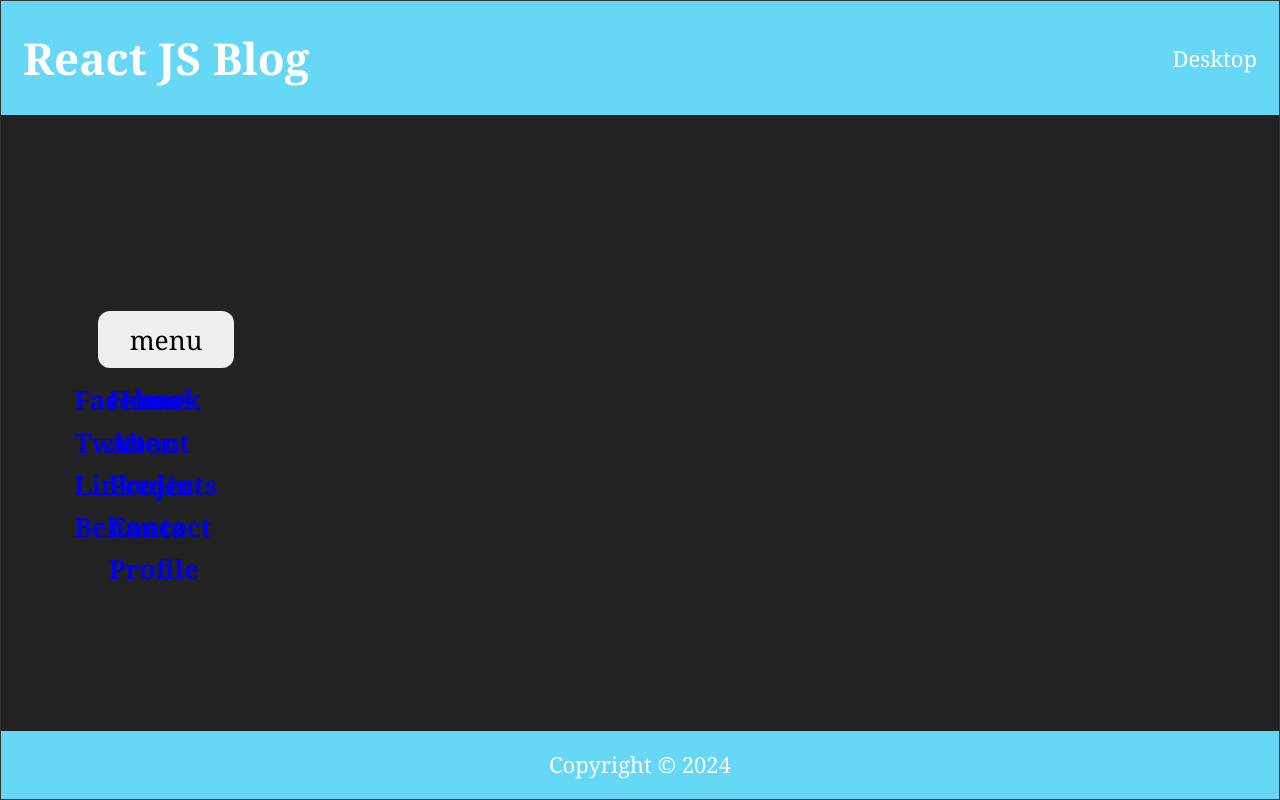
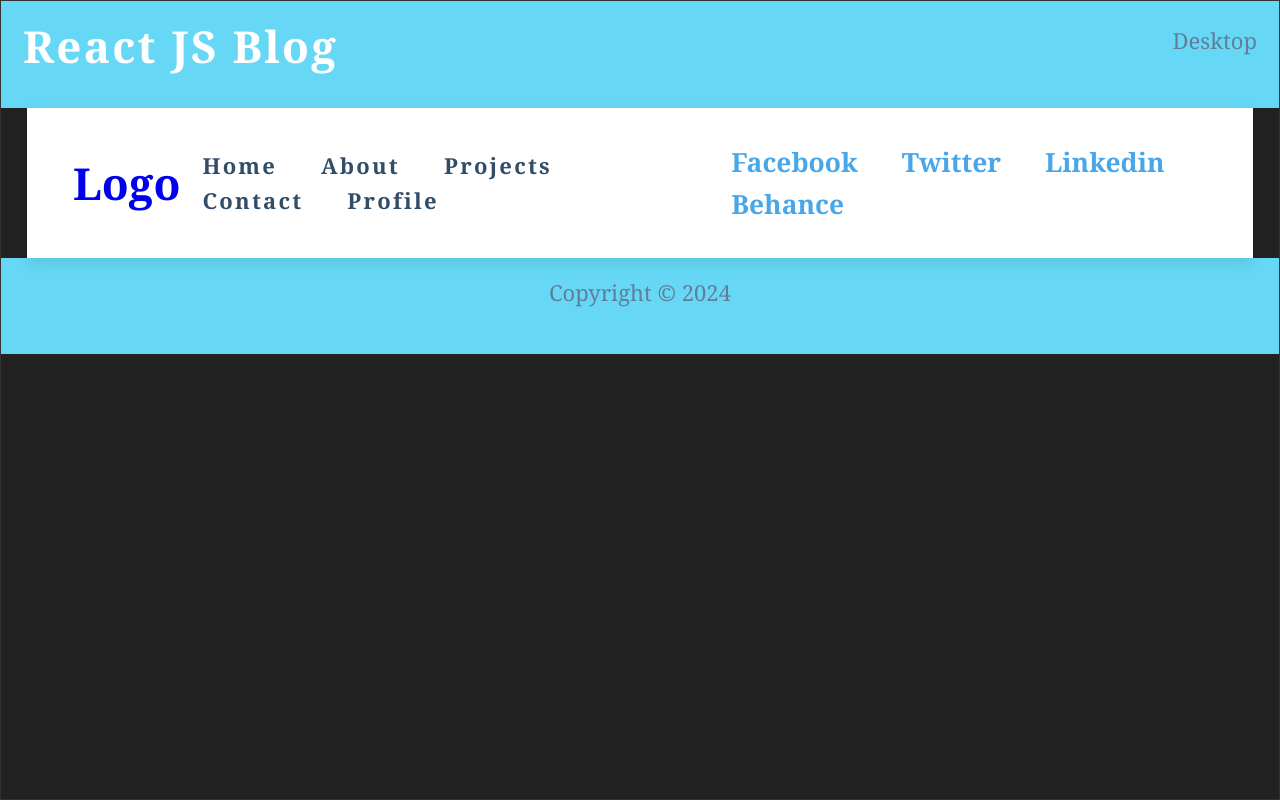
Before and after one commit to Jogata/SoftUni-React-Project, a React (Vite) app in the folder client/: page / in a window 1280 px wide. Built offline with nearby package versions, Linux system fonts and the light colour scheme; a web font is replaced by a local one.

Commit message:
navigation - css

```diff
--- a/client/public/styles.css
+++ b/client/public/styles.css
@@ -1051,3 +1051,232 @@ body {
   font-family: inherit;
   border: 1px solid grey;
 }
+
+.body {
+  /* dark shades of primary color*/
+  --clr-primary-1: hsl(205, 86%, 17%);
+  --clr-primary-2: hsl(205, 77%, 27%);
+  --clr-primary-3: hsl(205, 72%, 37%);
+  --clr-primary-4: hsl(205, 63%, 48%);
+  /* primary/main color */
+  --clr-primary-5: hsl(205, 78%, 60%);
+  /* lighter shades of primary color */
+  --clr-primary-6: hsl(205, 89%, 70%);
+  --clr-primary-7: hsl(205, 90%, 76%);
+  --clr-primary-8: hsl(205, 86%, 81%);
+  --clr-primary-9: hsl(205, 90%, 88%);
+  --clr-primary-10: hsl(205, 100%, 96%);
+  /* darkest grey - used for headings */
+  --clr-grey-1: hsl(209, 61%, 16%);
+  --clr-grey-2: hsl(211, 39%, 23%);
+  --clr-grey-3: hsl(209, 34%, 30%);
+  --clr-grey-4: hsl(209, 28%, 39%);
+  /* grey used for paragraphs */
+  --clr-grey-5: hsl(210, 22%, 49%);
+  --clr-grey-6: hsl(209, 23%, 60%);
+  --clr-grey-7: hsl(211, 27%, 70%);
+  --clr-grey-8: hsl(210, 31%, 80%);
+  --clr-grey-9: hsl(212, 33%, 89%);
+  --clr-grey-10: hsl(210, 36%, 96%);
+  --clr-white: #fff;
+  --clr-red-dark: hsl(360, 67%, 44%);
+  --clr-red-light: hsl(360, 71%, 66%);
+  --clr-green-dark: hsl(125, 67%, 44%);
+  --clr-green-light: hsl(125, 71%, 66%);
+  --clr-black: #222;
+  --transition: all 0.3s linear;
+  --spacing: 0.1rem;
+  --radius: 0.25rem;
+  --light-shadow: 0 5px 15px rgba(0, 0, 0, 0.1);
+  --dark-shadow: 0 5px 15px rgba(0, 0, 0, 0.2);
+  --max-width: 1170px;
+  --fixed-width: 620px;
+}
+
+body {
+  color: var(--clr-grey-1);
+  font-size: 0.875rem;
+  line-height: 1.5;
+  background-color: var(--clr-grey-10);
+}
+
+h1,
+h2,
+h3,
+h4 {
+  margin-bottom: 0.75rem;
+  line-height: 1.25;
+  text-transform: capitalize;
+  letter-spacing: var(--spacing);
+}
+h1 {
+  font-size: 3rem;
+}
+h2 {
+  font-size: 2rem;
+}
+h3 {
+  font-size: 1.25rem;
+}
+h4 {
+  font-size: 0.875rem;
+}
+
+p {
+  margin-bottom: 1.25rem;
+  color: var(--clr-grey-5);
+}
+
+@media screen and (min-width: 800px) {
+  body {
+    font-size: 1rem;
+  }
+  h1 {
+    font-size: 4rem;
+  }
+  h2 {
+    font-size: 2.5rem;
+  }
+  h3 {
+    font-size: 1.75rem;
+  }
+  h4 {
+    font-size: 1rem;
+  }
+  h1,
+  h2,
+  h3,
+  h4 {
+    line-height: 1;
+  }
+}
+
+.section {
+  width: 90vw;
+  max-width: var(--max-width);
+  margin: 0 auto;
+}
+
+@media screen and (min-width: 992px) {
+  .section {
+    width: 95vw;
+  }
+}
+
+.body div {
+  width: auto;
+  max-width: 3000px;
+  margin: 0;
+}
+
+.nav {
+  width: 96%;
+  max-width: 3000px;
+  margin: 0 auto;
+  background-color: var(--clr-white);
+  box-shadow: var(--light-shadow);
+}
+
+.nav-header {
+  /* width: auto; */
+  padding: 1rem;
+  display: flex;
+  align-items: center;
+  justify-content: space-between;
+}
+
+.body button {
+  margin: 0;
+  color: var(--clr-primary-5);
+  font-size: 1.5rem;
+  background-color: transparent;
+}
+.nav-toggle {
+  text-transform: uppercase;
+  border-color: transparent;
+  transition: var(--transition);
+  cursor: pointer;
+}
+.nav-toggle:hover {
+  color: var(--clr-primary-1);
+  /* transform: rotate(90deg); */
+}
+
+.logo {
+  min-height: 40px;
+  text-transform: capitalize;
+}
+
+.links a {
+  display: block;
+  padding: 0.5rem 1rem;
+  color: var(--clr-grey-3);
+  font-size: 1rem;
+  text-transform: capitalize;
+  letter-spacing: var(--spacing);
+  transition: var(--transition);
+}
+.links a:hover {
+  background-color: var(--clr-primary-8);
+  color: var(--clr-primary-5);
+  padding-left: 1.5rem;
+}
+
+.social-icons {
+  display: none;
+}
+
+.links-container {
+  height: 0;
+  transition: var(--transition);
+  overflow: hidden;
+}
+
+.show-container {
+  height: 10rem;
+}
+
+@media screen and (min-width: 800px) {
+  .body .nav-center {
+    width: 96%;
+    /* max-width: 1170px; */
+    margin: 0 auto;
+    padding: 1rem;
+    display: flex;
+    align-items: center;
+    justify-content: space-between;
+  }
+  .nav-header {
+    padding: 0;
+  }
+  .nav-toggle {
+    display: none;
+  }
+  .links-container {
+    height: auto !important;
+  }
+  .links {
+    display: flex;
+    flex-wrap: wrap;
+  }
+  .links a {
+    margin: 0 0.5rem;
+    padding: 0;
+  }
+  .links a:hover {
+    padding: 0;
+    background-color: transparent;
+  }
+  .social-icons {
+    display: flex;
+    flex-wrap: wrap;
+  }
+  .social-icons a {
+    margin: 0 0.5rem;
+    color: var(--clr-primary-5);
+    transition: var(--transition);
+  }
+  .social-icons a:hover {
+    color: var(--clr-primary-7);
+  }
+}
--- a/client/src/App.jsx
+++ b/client/src/App.jsx
@@ -565,10 +565,10 @@ const Navbar = () => {
   }, [showLinks]);
 
   return (
-    <nav>
+    <nav className='nav'>
       <div className='nav-center'>
         <div className='nav-header'>
-          <a href="#" className="logo"></a>
+          <a href="#" className="logo">logo</a>
           <button className='nav-toggle' onClick={toggleLinks}>
             menu
           </button>
```
